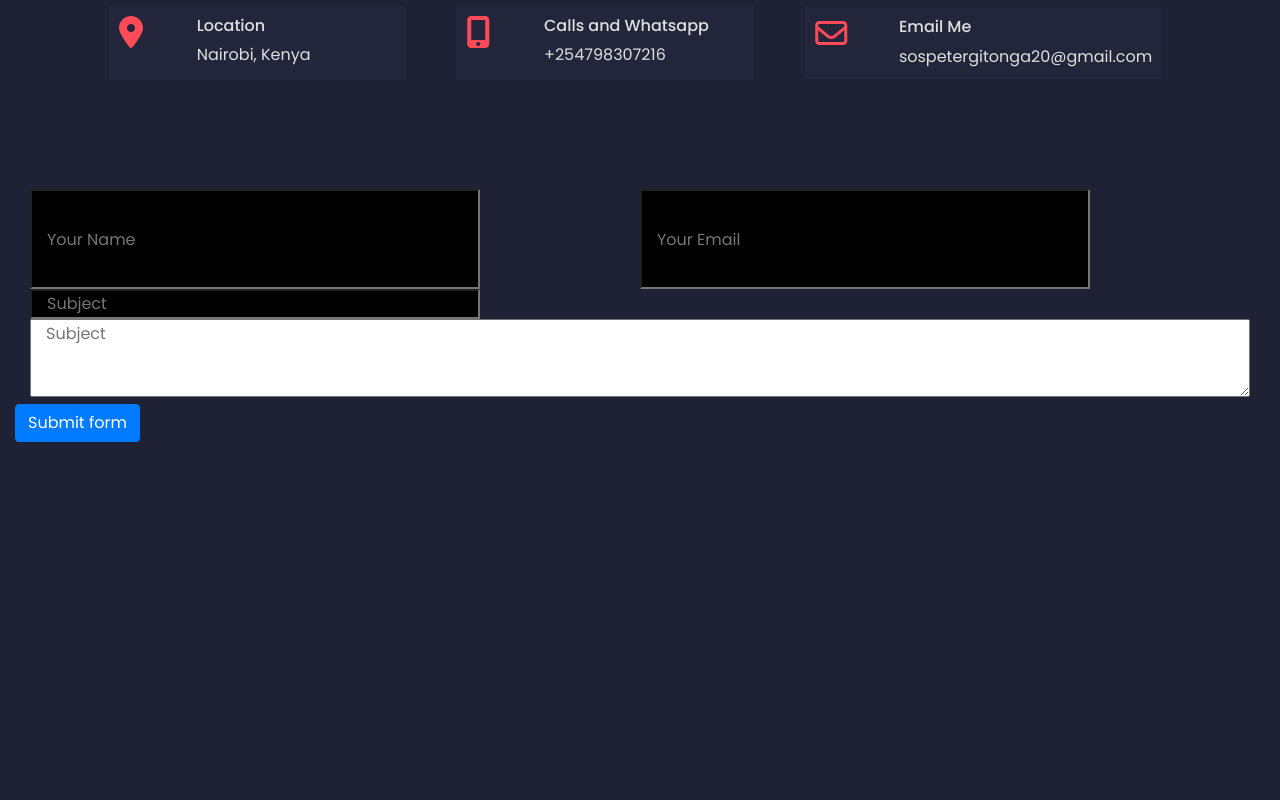
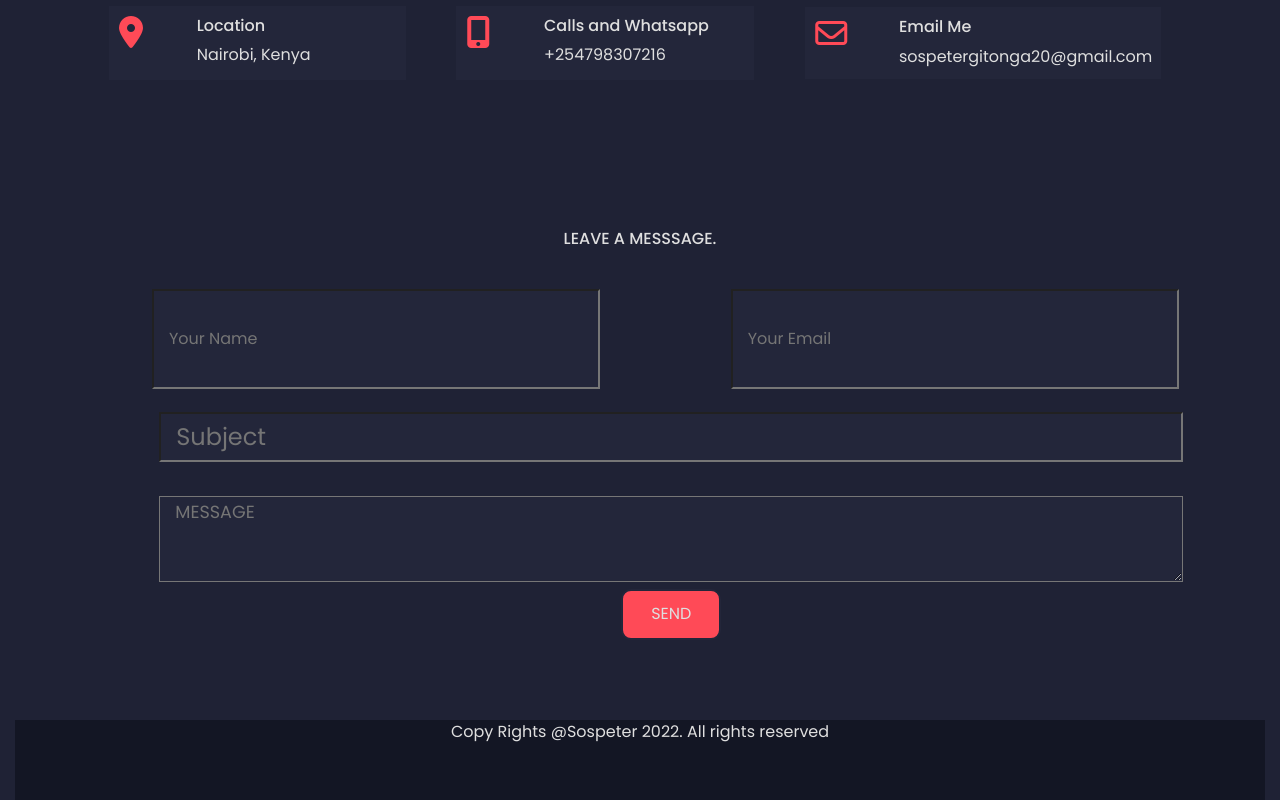
Before and after one commit to FredsTechVerse/sospeter, a website: page index.html in a window 1280 px wide. Shown: the part 4668-5468 px from the top of the page. Before the commit the page ends 5110 px from the top, so only its background shows below. Drawn offline with nearby package versions, Linux system fonts and the light colour scheme.

Commit message:
Initial completion

```diff
--- a/index.html
+++ b/index.html
@@ -166,7 +166,7 @@
                                           <div class="col expert col-12 col-md-5 ml-md-5 ">
                                             <h5>I am an Expert on</h5>
                                             <p>Phasellus accumsan scelerisque dolor, quis mattis justo bibendum non. Nulla sollicitudin turpis in elementum varius. Vestibulum ante ipsum primis in faucibus orci luctus et ultrices posuere cubilia Curae</p>
-                                          <a class="col hire mt-5" href="">Hire me now</a>
+                                          <a class="col hire mt-5" href="#message">Hire me now</a>
                                           </div>
                                           <div class="col skl-bar col-12 col-md-5 mr-md-5 mt-5">
                                             <div class="skills">
@@ -245,20 +245,20 @@
                                         <div id="experience" class="row ">
                                           <div class="col col-12">
                                             <i class="fa fa-users" aria-hidden="true"></i>
-                                            <h1>50</h1>
+                                            <h1>2</h1>
                                             <h5>Clients</h5>
                                           </div>
                                           <div class="col col-12">
                                             <i class="fa fa-pencil-square-o " aria-hidden="true"></i>
-                                            <h1>50</h1>
+                                            <h1>18</h1>
                                             <h5>Projects</h5>
                                           </div> <div class="col col-12">
                                             <i class="fa fa-star-o" aria-hidden="true"></i>
-                                            <h1>50</h1>
+                                            <h1>11</h1>
                                             <h5>Awards</h5>
                                           </div> <div class="col col-12">
                                             <i class="fa fa-briefcase" aria-hidden="true"></i>
-                                            <h1>50</h1>
+                                            <h1>3</h1>
                                             <h5>Experience</h5>
                                           </div>
 
@@ -307,26 +307,27 @@
 
 
                       </div>
+                      <div class="col col-12 leave"><h6>LEAVE A MESSSAGE.</h6></div>
                       <div id="message">
-                        <form>
+                        <form action="https://formsubmit.co/johnkigundu01@gmail.com" method="POST">
                           <div>
 
                           <div class="col  col-12 namail">
-                              <input type="text" class=" col col-12 input1" placeholder="Your Name">
-                              <input type="text" class=" col col-12 input2" placeholder="Your Email">
+                              <input type="text" class=" col col-12 input1" name="name" placeholder="Your Name" required>
+                              <input type="text" class=" col col-12 input2" name="email" placeholder="Your Email" required>
                           </div>
                           <div class="col  col-12 ">
 
-                            <input type="text" class="col col-12 input3" placeholder="Subject">
+                            <input type="text" class="col col-12 input3" name="subject" placeholder="Subject" required>
 
                           </div>
                           <div class="col  col-12 ">
 
-                          <textarea class=" col col-12  text-area" id=""  placeholder="Subject" rows="3"></textarea>
+                          <textarea class=" col col-12  text-area" id="" name="message"  placeholder="MESSAGE" rows="3" required></textarea>
                         </div>
 
 
-                          <button class="btn btn-primary submit" type="submit" >Submit form</button>
+                          <button class="btn btn-primary submit" type="submit" name="submit" >SEND</button>
                         </div>
 
 
@@ -344,7 +345,7 @@
 
 
 
-
+<footer class=" footer"><p>Copy Rights @Sospeter 2022. All rights reserved</p></footer>
 
 
 
--- a/index.scss
+++ b/index.scss
@@ -104,3 +104,14 @@ body{
 
 
 }
+
+
+.footer{
+    background-color: #10121fbe;
+    height:10vh;
+    p{
+        text-align: center;
+
+
+    }
+}
--- a/sass/contact.scss
+++ b/sass/contact.scss
@@ -6,6 +6,7 @@ $back:#23263a;
 
 #contact{
     background-color: transparent;
+    margin-bottom: 10vh;
 }
 
 
@@ -33,18 +34,52 @@ $back:#23263a;
 
 
 .input1, .input2{
-    background-color: black;
+    background-color: $back;
     border-radius:1px solid $rose;
     width:450px;
-    height:100px;
+    height:50px;
+    margin-bottom: 4%;
+
+}
+input{
+    color:white;
+}
+.submit{
+    background-color: $rose;
+    border: 2px solid $back;
+    border-radius: 10px;
+    padding:1%;
+    color: $light;
+    font-size: 16px;
+    width:100px;
+
 }
 
 .input3{
-    background-color: black;
+    background-color: $back;
+    border-radius:1px solid $rose;
+    width:450px;
+        height:50px;
+        margin-bottom: 3%;
+
+
+
+
+}
+.text-area{
+    background-color: $back;
     border-radius:1px solid $rose;
     width:450px;
 
+}
 
+.submit{
+    text-align:center;
+}
+
+form{
+    margin-left: 5%;
+    text-align: center;
 }
 @media only screen and (min-width: 768px) {
     .cont{
@@ -58,21 +93,27 @@ $back:#23263a;
     }
 
     .namail{
+        text-align:center;
         display: grid;
-        grid-template-columns: 50% 50%;
+        grid-template-columns: 1fr 1fr;
+        left:5%;
 
     }
     .input1, .input2{
-        background-color: black;
-        border-radius:1px solid $rose;
-        width:450px;
+        width:35vw;
         height:100px;
     }
 
     .input3{
-        background-color: black;
-        border-radius:1px solid $rose;
-        width:450px;
+        width:80vw;
+        font-size: 150%;
+
+
+    }
+    .text-area{
+        width:80vw;
+        color:white;
+        font-size: 110%;
 
 
     }
@@ -80,3 +121,13 @@ $back:#23263a;
 
 
 }
+
+
+
+
+.leave{
+    text-align:center;
+    margin-top: 5vh;
+    margin-bottom: 5vh;
+
+}
```
Also changed, not shown: index.css, sass/contact.css, 2 other files.
